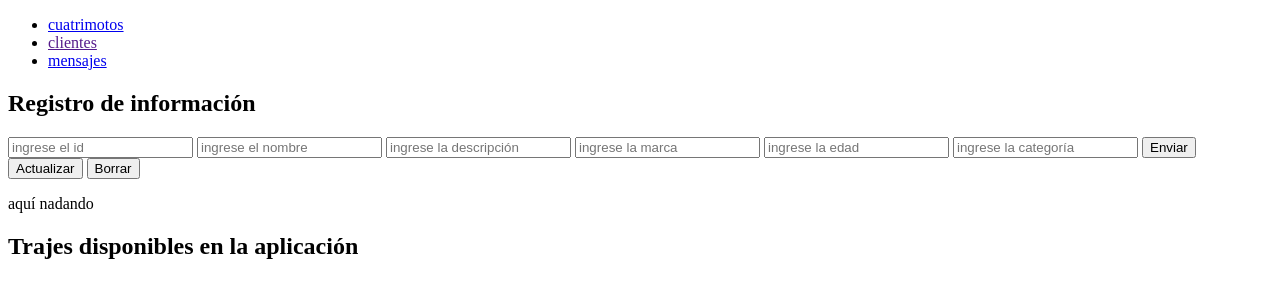
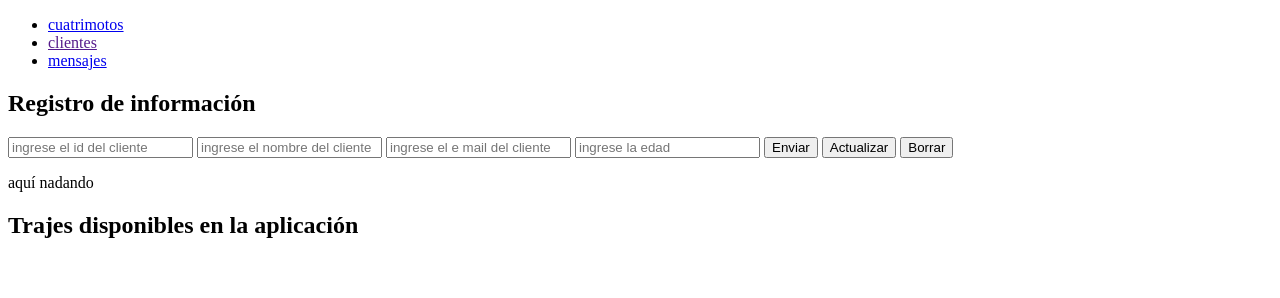
Before and after one commit to martinduartemt/front, a plain HTML site: page paginas/clients.html in a window 1280 px wide. Drawn offline with nearby package versions, Linux system fonts and the light colour scheme; files whose address does not match are found by name.

Commit message:
ajuste el html en clients para que msotrara una interfaz para clienets

```diff
--- a/paginas/clients.html
+++ b/paginas/clients.html
@@ -15,12 +15,10 @@
     </ul>
     <h2>Registro de información</h2>
     <div id="formContainer">
-        <input type="text" placeholder="ingrese el id" id="id" />
-        <input type="text" placeholder="ingrese el nombre" id="name" />
-        <input type="text" placeholder="ingrese la descripción" id="description" />
-        <input type="text" placeholder="ingrese la marca" id="brand" />
-        <input type="text" placeholder="ingrese la edad" id="year" />
-        <input type="text" placeholder="ingrese la categoría" id="idCategory" />
+        <input type="text" placeholder="ingrese el id del cliente" id="id2" />
+        <input type="text" placeholder="ingrese el nombre del cliente" id="name2" />
+        <input type="text" placeholder="ingrese el e mail del cliente" id="email2" />
+        <input type="text" placeholder="ingrese la edad" id="age2" />
         <button onclick="createCostume()">Enviar</button>
         <button onclick="updateCostume()">Actualizar</button>
         <button onclick="deleteCostume()">Borrar</button>
```
Also changed, not shown: paginas/clients.js (+7 -7 lines).
